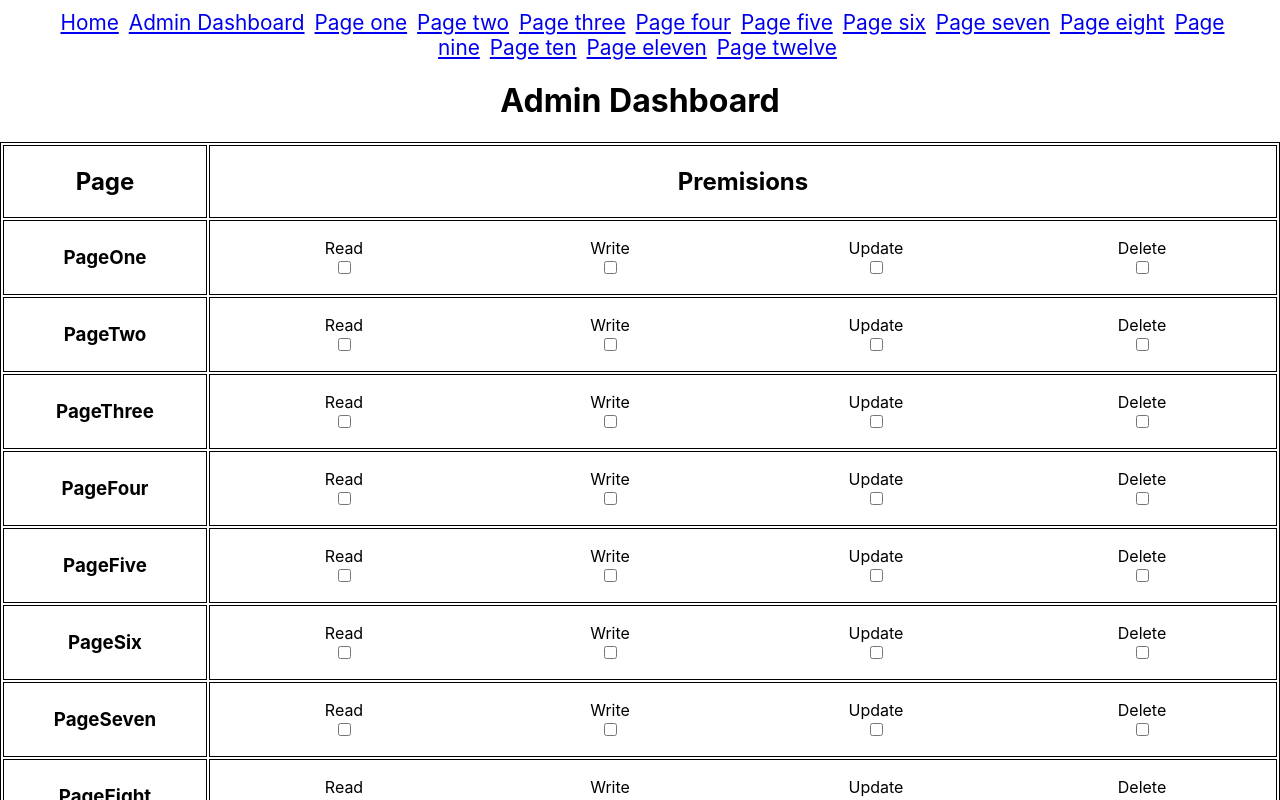
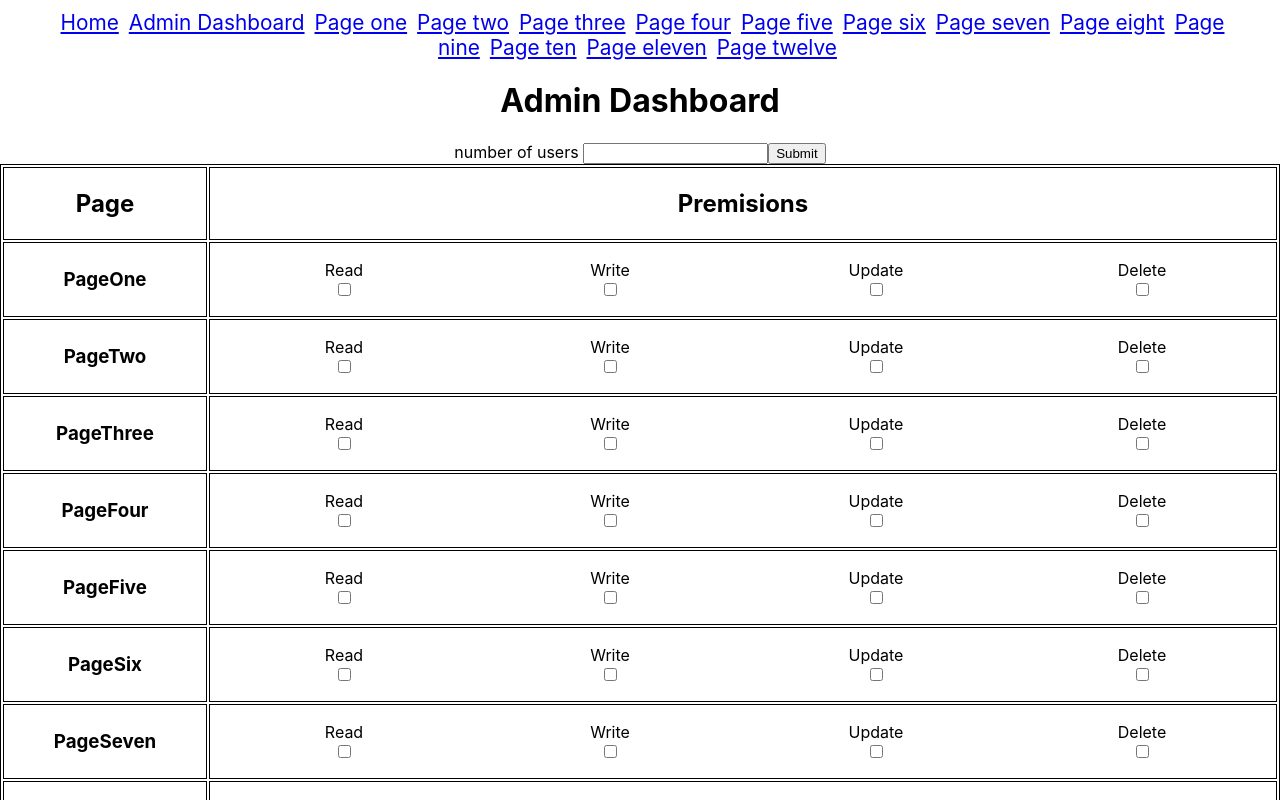
Before and after one commit to AhmedEldessouki/react-redux-typescript, a React (Create React App) app: page /admin-dashboard in a window 1280 px wide. Shown: the top 800 px of the page. Built offline with nearby package versions, Linux system fonts and the light colour scheme.

Commit message:
user generating

```diff
--- /dev/null
+++ b/src/app/generate/user.tsx
@@ -0,0 +1,38 @@
+import React from "react";
+import Faker from "faker/locale/en";
+
+const generateUser = (num: number) => {
+  const users = [];
+  for (let index = 0; index < num; index++) {
+    users.push({
+      firstName: Faker.name.firstName(),
+      gender: Faker.name.gender(),
+      jobTitle: Faker.name.jobTitle(),
+      title: Faker.name.title(),
+      prefix: Faker.name.prefix(),
+      phoneNumber: Faker.phone.phoneNumber(),
+    });
+  }
+  return users;
+};
+
+function UserGenerator() {
+  return (
+    <div>
+      <form
+        onSubmit={(e) => {
+          e.preventDefault();
+          const { num } = e.currentTarget;
+          console.log(generateUser(num.value));
+        }}
+      >
+        <label htmlFor="number-of-users">number of users </label>
+        <input type="number" name="num" id="number-of-users" />
+        <button type="submit">Submit</button>
+      </form>
+    </div>
+  );
+}
+
+export { generateUser };
+export default UserGenerator;
--- a/src/pages/adminDashboard.tsx
+++ b/src/pages/adminDashboard.tsx
@@ -1,4 +1,5 @@
 import React from "react";
+import UserGenerator from "../app/generate/user";
 
 const state = [
   "PageOne",
@@ -27,6 +28,7 @@ function AdminDashboard() {
   return (
     <div>
       <h1>Admin Dashboard</h1>
+      <UserGenerator />
       <form
         onSubmit={(e) => {
           e.preventDefault();
```
